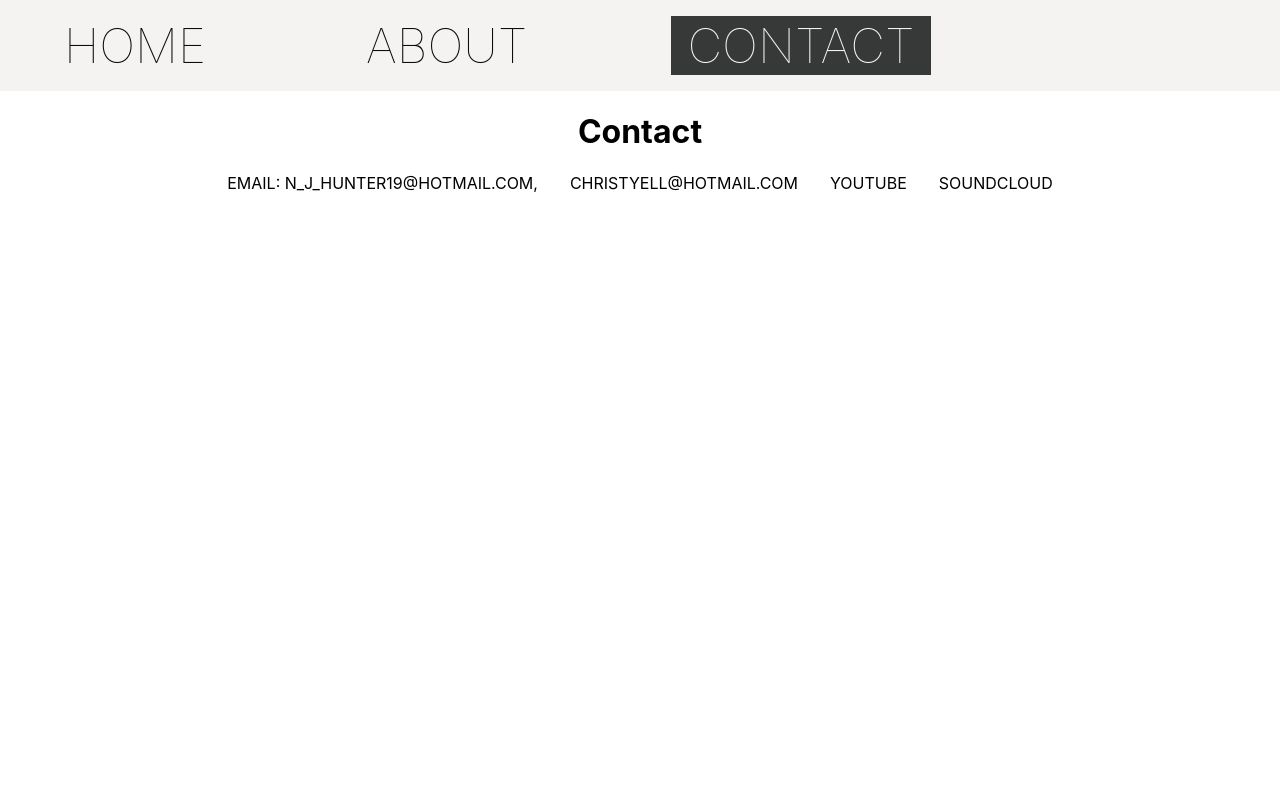
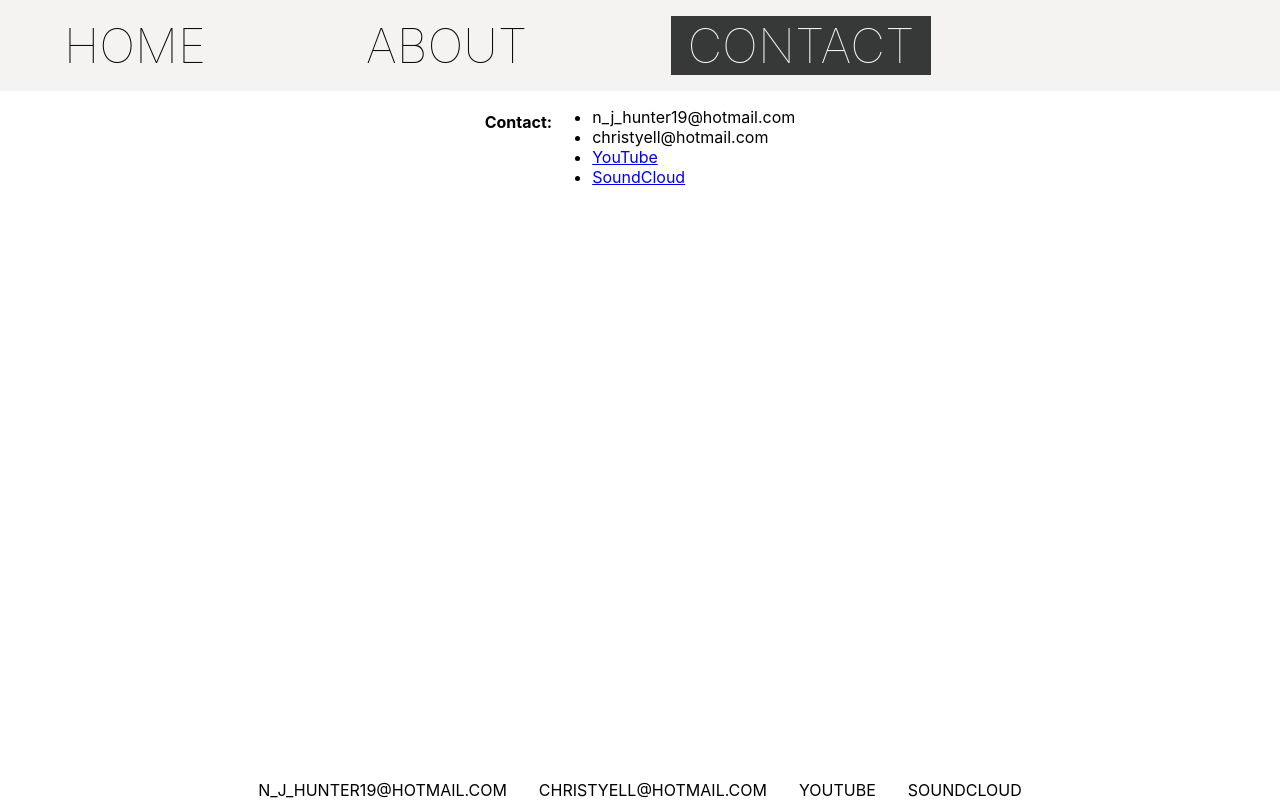
Before and after one commit to jeremy-hunter3692/HunterMusicSchool, a React (Create React App) app: page /contact in a window 1280 px wide. Built offline with nearby package versions, Linux system fonts and the light colour scheme.

Commit message:
footer position working

```diff
--- a/src/App.css
+++ b/src/App.css
@@ -1,7 +1,12 @@
 * { box-sizing: border-box;}
 
+ .appholder {
+  min-height: 100vh;
+  display: flex;
+  flex-direction: column;
+}
 
-body { margin: 0; }
+
 
 .nav {
   background-color: rgb(245, 242, 242);
@@ -12,6 +17,8 @@ body { margin: 0; }
   gap: 2rem;
   padding: 0 1rem;
   font-weight: 100;
+  /* width: 100; */
+  position: sticky;
 
 }
 
@@ -50,19 +57,16 @@ body { margin: 0; }
 .container {
   display: flex;
   justify-content: center;
-
-
 }
 
 
 
 
 .footer {
+  margin-top: auto;
   display: flex;
   justify-content: center ;
-
-
-
+  /* bottom: 0; */
 }
 
 .footer ul {
@@ -77,17 +81,51 @@ body { margin: 0; }
 }
 
 .footer a {
+
   text-decoration: none;
   color: inherit;
 }
 
 .footer li:hover {
+
 color:rgb(55, 57, 57)
 }
-/* .App {
-  text-align: center;
+
+.about {
+  display: flex;
+  justify-content: center;
+  margin: 3rem 18rem 5rem;
+  padding: 1rem;
 }
 
+.home {
+  text-align: center;
+  color:rgb(245, 242, 242);
+  width:100vw;
+  height:90vh;
+}
+
+#nick {
+
+  width: 50%;
+  margin: .5rem;
+}
+#christy {
+
+  width: 50%;
+  margin: .5rem;
+}
+
+#nick img{
+  margin: .5rem;
+  float: right;
+}
+
+#christy img{
+  margin: .5rem;
+  float: left;
+}
+/*
 .App-logo {
   height: 40vmin;
   pointer-events: none;
--- a/src/Components/About.jsx
+++ b/src/Components/About.jsx
@@ -1,5 +1,39 @@
 import React from 'react'
 
 export default function About() {
-  return <h1>About</h1>
+  return (
+    <>
+      <div className="container">
+        <h1>About</h1>
+      </div>
+      <div className="about">
+        <div id="nick">
+          <h2>Nick Hunter</h2>
+          <img src="https://picsum.photos/200/" alt="lorme"></img>
+          <p>
+            Some informatiion abou Nick Hunter. Nick is a modern classical
+            composer, performer and music teacher. Nick has worked with so and
+            so, so and so and so and so. Thingyjig has performed his pieces,
+            ,blah, blah and blah. He has writtten several pieces for flute,
+            publish here *LINIK* and performed with his wife christy extensively
+            Manawatu and Wellington regions.
+          </p>
+          <h5> n_j_hunter19@hotmail.com</h5>
+        </div>
+
+        <div id="christy">
+          <h2>Christy Hunter</h2>
+          <img src="https://picsum.photos/200/" alt="lorme"></img>
+          <p>
+            Chisty is an accomplished flutist and teacher, She has performed
+            with the blahd, the blah nd the bladh as well as extensive
+            performances with Nick around the North islands. SHe has her___ an
+            studied at ____ and teaches at many high schools around the Manawaut
+            region
+            <h5>christyell@hotmail.com</h5>
+          </p>
+        </div>
+      </div>
+    </>
+  )
 }
--- a/src/Components/App.jsx
+++ b/src/Components/App.jsx
@@ -11,16 +11,18 @@ import '../App.css'
 export default function App() {
   return (
     <>
-      <Navbar />
-      <div className="container">
+      <div className="appholder">
+        <Navbar />
+
         <Routes>
           <Route path="/" element={<Landing />} />
           <Route path="/about" element={<About />} />
           <Route path="/home" element={<Home />} />
           <Route path="/contact" element={<Contact />} />
         </Routes>
+
+        <Footer />
       </div>
-      <Footer />
     </>
   )
 }
--- a/src/Components/Contact.jsx
+++ b/src/Components/Contact.jsx
@@ -1,6 +1,25 @@
 import React from 'react'
-import { Routes, Route } from 'react-router-dom'
 
 export default function Contact() {
-  return <h1>Contact</h1>
+  return (
+    <>
+      <div className="container">
+        <h4>Contact:</h4>
+        <ul>
+          <li> n_j_hunter19@hotmail.com</li> <li>christyell@hotmail.com</li>
+          <li>
+            <a href="https://www.youtube.com/channel/UCvDPyAjJ5RbpDXiVMg5beqg/videos">
+              YouTube
+            </a>
+          </li>
+          <li>
+            <a href="https://soundcloud.com/nick-hunter-410001996">
+              SoundCloud
+            </a>
+          </li>
+        </ul>
+      </div>
+      <br></br>
+    </>
+  )
 }
--- a/src/Components/Footer.jsx
+++ b/src/Components/Footer.jsx
@@ -4,8 +4,7 @@ export default function Footer() {
   return (
     <footer className="footer">
       <ul>
-        <li>email: n_j_hunter19@hotmail.com,</li>{' '}
-        <li>christyell@hotmail.com</li>
+        <li> n_j_hunter19@hotmail.com</li> <li>christyell@hotmail.com</li>
         <li>
           <a href="https://www.youtube.com/channel/UCvDPyAjJ5RbpDXiVMg5beqg/videos">
             YouTube
--- a/src/Components/Home.jsx
+++ b/src/Components/Home.jsx
@@ -1,6 +1,18 @@
 import React from 'react'
-import { Routes, Route } from 'react-router-dom'
+
 
 export default function Home() {
-  return <h1>Home</h1>
+  return (
+
+    <div
+      className="container"
+      style={{
+        backgroundImage: `url("https://picsum.photos/2000/")`,
+      }}
+    >
+      <div className="home">
+        <h1>Home Page for Nick and Christy hunter</h1>
+      </div>
+    </div>
+  )
 }
--- a/src/Components/Navbar.jsx
+++ b/src/Components/Navbar.jsx
@@ -7,7 +7,7 @@ export default function Navbar() {
       {' '}
       <ul>
         <CustomLink to="/Home">Home</CustomLink>
-        <CustomLink to="/about">About</CustomLink>
+        <CustomLink to="/About">About</CustomLink>
         <CustomLink to="/Contact">Contact</CustomLink>
       </ul>
     </div>
```
